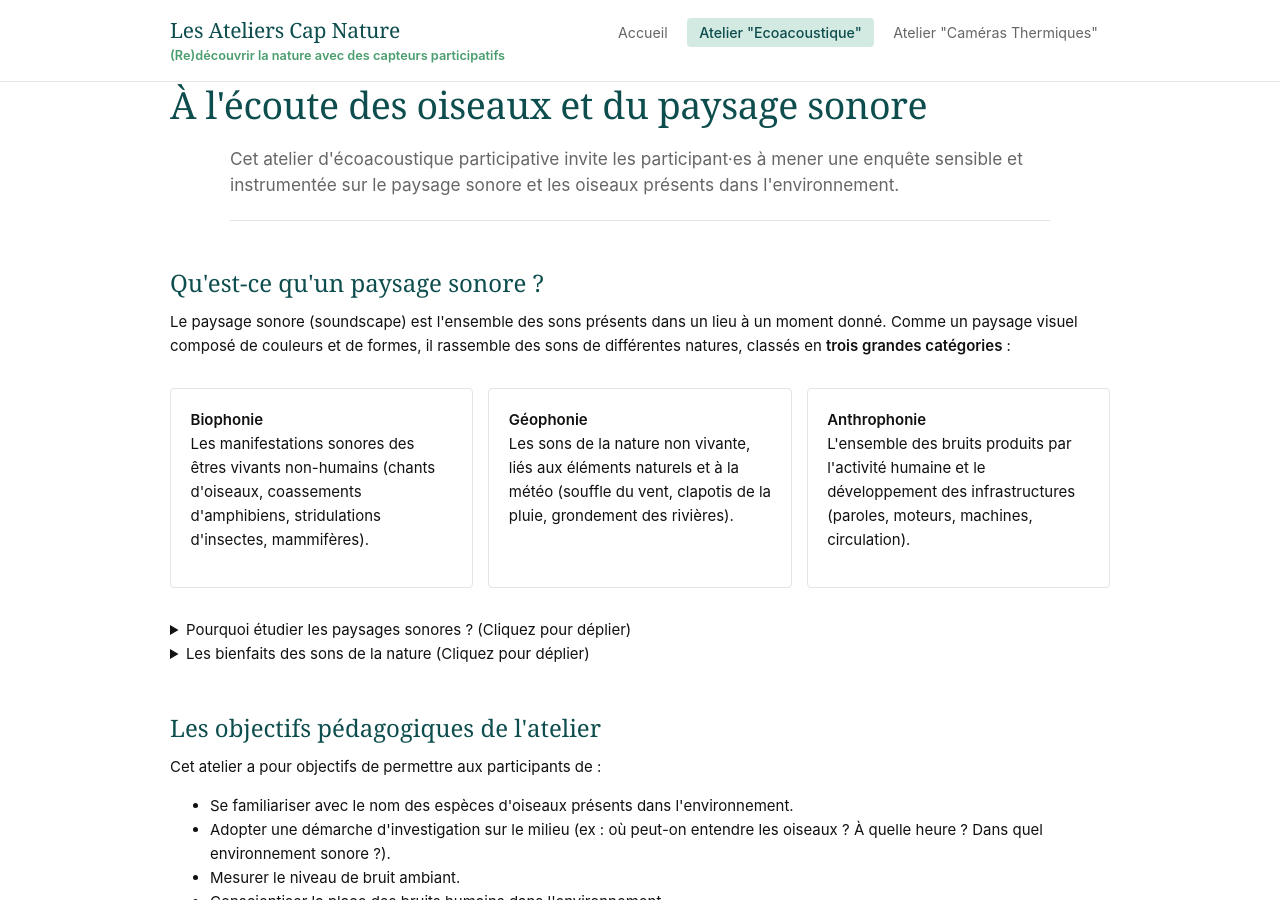
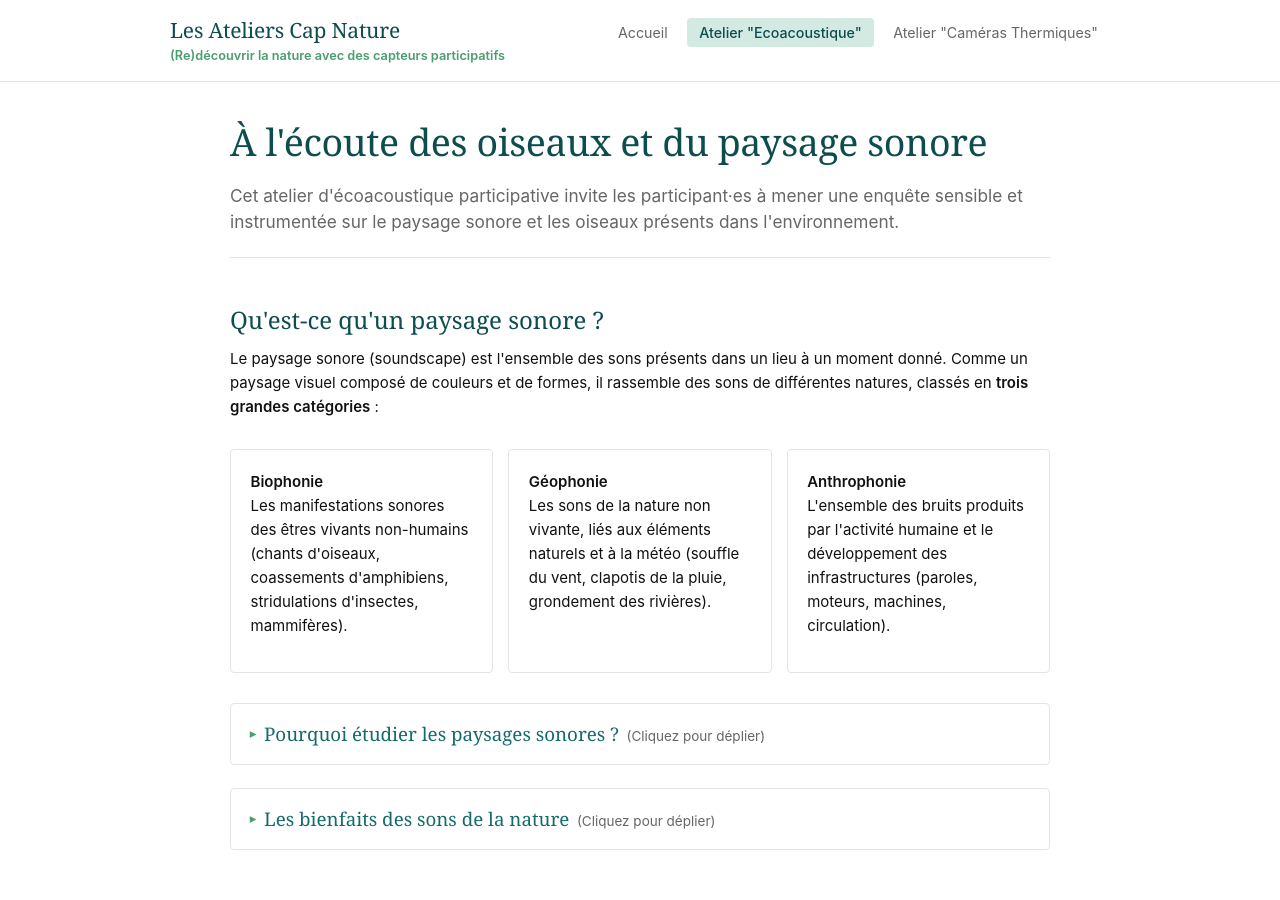
Before and after one commit to marieleapouliquen/wiki-cap-nature, a Jekyll site: the page built from _pages/module-oiseaux/index.md, in a window 1280 px wide and 900 px high. Built offline with Jekyll 4.4.1, drawn with Linux system fonts in a browser that asks for light colours.

Commit message:
Update main.css

```diff
--- a/assets/css/main.css
+++ b/assets/css/main.css
@@ -435,19 +435,13 @@ main.content > p > em, main.content > em {
 }
 
 /* Ajustement de la carte pour éviter les collisions de texte */
-.resource-link {
-  display: flex !important;
-  flex-direction: column !important;
-  justify-content: flex-start;
-  background: var(--color-bg) !important;
-  border: 1px solid var(--color-border) !important;
-  border-radius: 4px !important;
-  padding: 1.2rem !important;
-  text-decoration: none !important;
-  color: var(--color-text) !important;
-  transition: all 0.15s ease;
-  min-height: 140px;          /* Donne une hauteur minimale commune pour aligner les boîtes */
-  height: 100%;               /* Force toutes les cartes à avoir la même hauteur dans la ligne */
+.resource-links {
+  display: grid !important;
+  grid-template-columns: repeat(auto-fit, minmax(240px, 1fr)) !important;
+  gap: 1.25rem !important;
+  margin: 2rem auto !important;
+  width: 100% !important;
+  clear: both;
 }
 
 .resource-link:hover {
@@ -602,6 +596,28 @@ main.content > p > em, main.content > em {
   .text-image-split { grid-template-columns: 1fr; gap: 1rem; }
 }
 
+/* --- Sections pleine largeur, contenu ramené à la largeur de lecture --- */
+.section-full-bleed { width: 100%; }
+.section-pad { padding: 2.5rem 0; margin: 0; }
+.section-full-bleed > .container { max-width: var(--maxw); margin: 0 auto; padding: 0 2rem; }
+.section-full-bleed .page-content { max-width: var(--readw); margin: 0 auto; }
+
+/* Fonds alternés */
+.band-white { background: var(--color-bg); }
+.band-alt   { background: var(--color-bg-alt); border-top: 1px solid var(--color-border); border-bottom: 1px solid var(--color-border); }
+.band-sand  { background: #f7f4e9; border-top: 1px solid var(--color-border); border-bottom: 1px solid var(--color-border); }
+
+/* --- Blocs dépliables --- */
+.disclosure { border: 1px solid var(--color-border); border-radius: 4px; margin: 1.5rem 0; background: var(--color-bg); }
+.disclosure > summary { list-style: none; cursor: pointer; padding: 1rem 1.25rem; display: flex; align-items: baseline; gap: 0.5rem; flex-wrap: wrap; transition: color 0.15s ease; }
+.disclosure > summary::-webkit-details-marker { display: none; }
+.disclosure > summary::before { content: "\25B8"; color: var(--green); font-size: 0.9rem; transition: transform 0.15s ease; align-self: center; }
+.disclosure[open] > summary::before { transform: rotate(90deg); }
+.disclosure > summary:hover { color: var(--teal-deep); }
+.disclosure-title { font-family: var(--font-serif); font-size: 1.25rem; color: var(--teal-deep); font-weight: 500; }
+.disclosure-hint { font-size: 0.9rem; color: var(--color-muted); font-weight: normal; }
+.disclosure-body { padding: 0 1.25rem 1.25rem; }
+.disclosure-body > *:first-child { margin-top: 0; }
 
 /* ============================================================================
    7. RESPONSIVE GLOBAL & ADAPTATION DU LAYOUT DOUBLE COLONNE
```
